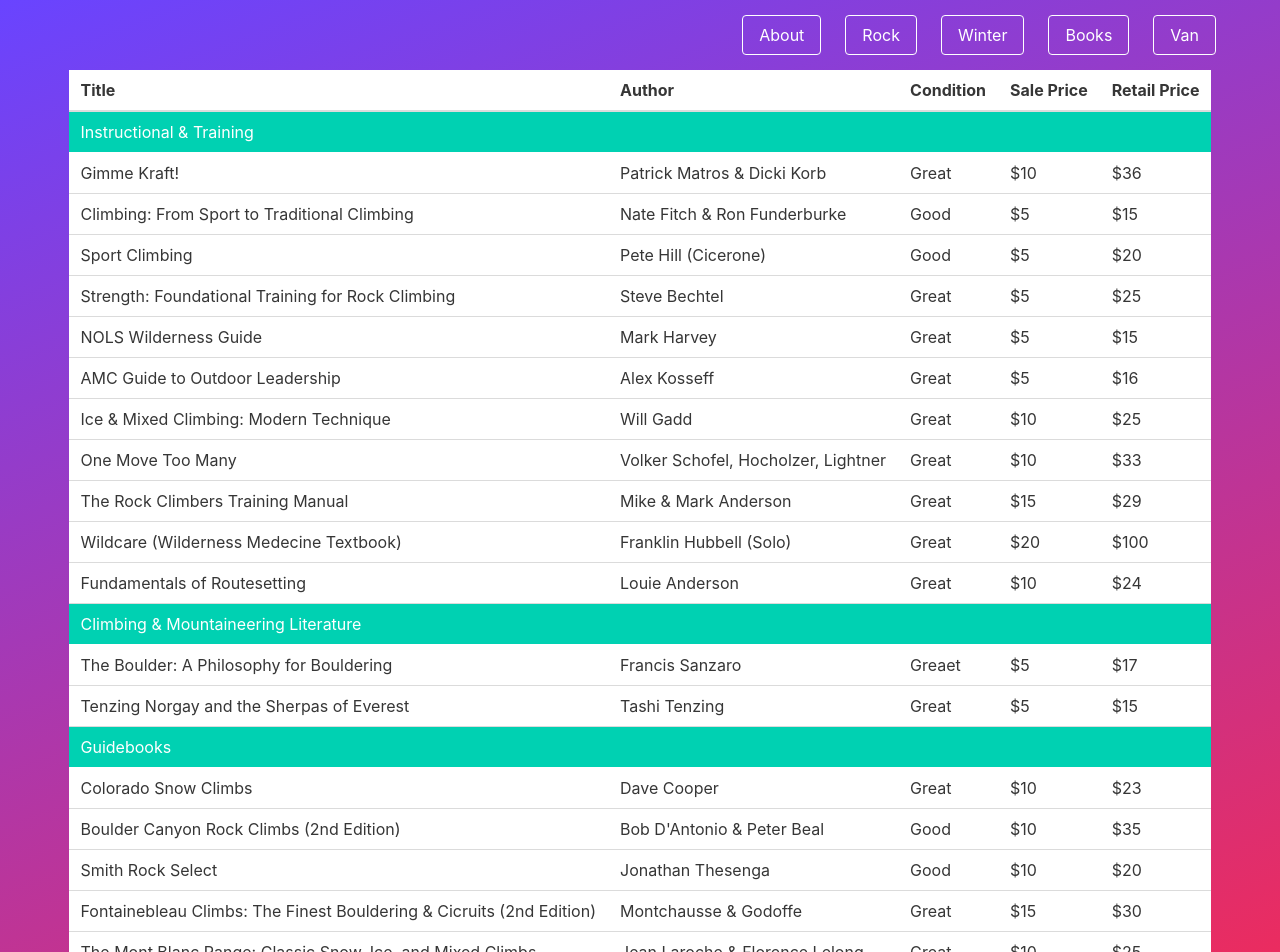
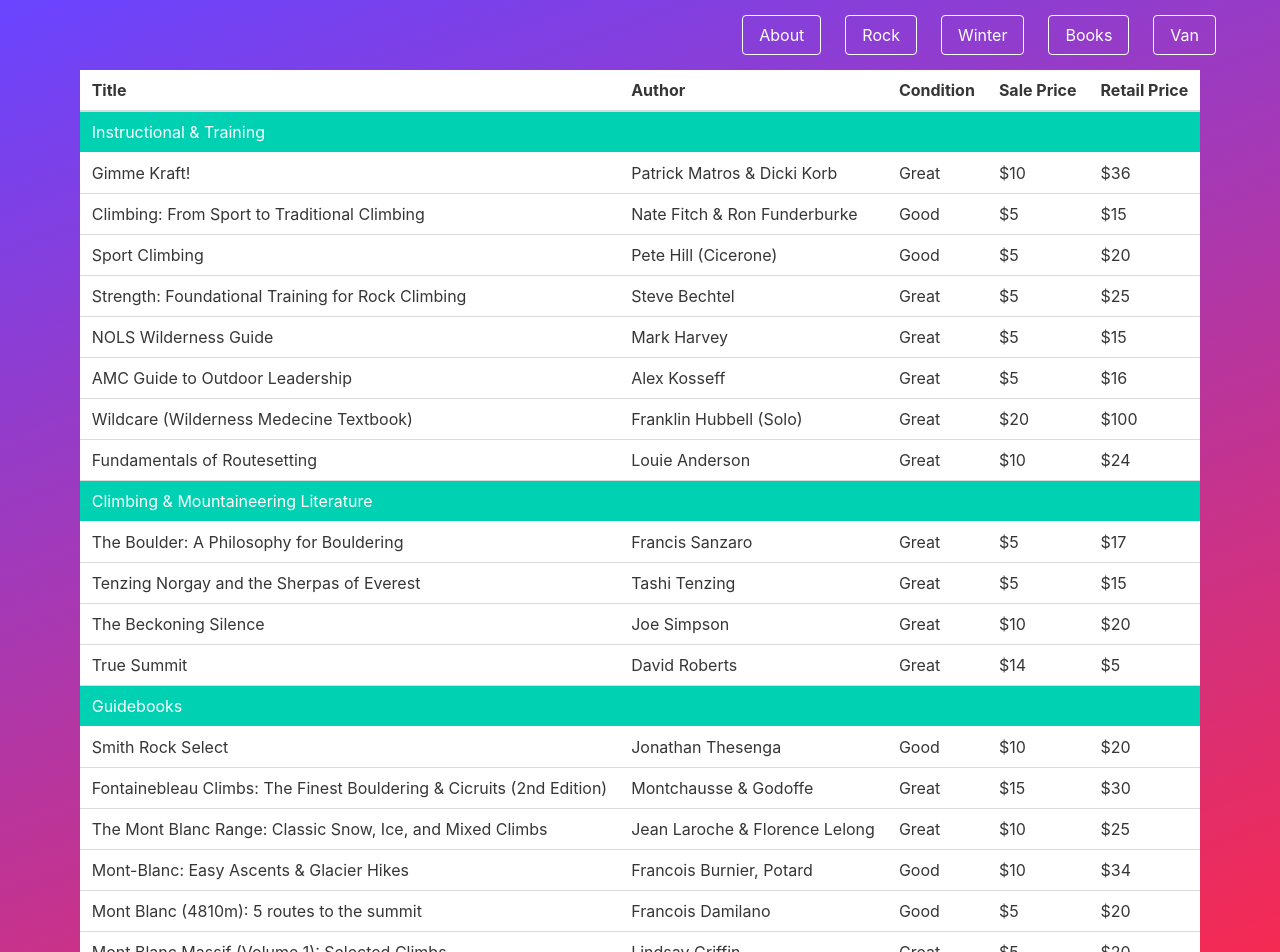
Before and after one commit to mountainsounds/second-wind, a Next.js app: page /books in a window 1280 px wide. Shown: the top 952 px of the page. Built offline with nearby package versions, Linux system fonts and the light colour scheme.

Commit message:
updating retail data

```diff
--- a/components/BooksTable.js
+++ b/components/BooksTable.js
@@ -3,7 +3,7 @@
 
 const BooksTable = () => {
     return (
-        <table class="table">
+        <table className="table">
             <thead>
                 <tr>
                     <th>Title</th>
--- a/components/cards/Card.js
+++ b/components/cards/Card.js
@@ -1,19 +1,15 @@
 import CardImage from "./CardImage";
 import CardContent from "./CardContent";
-import Modal from "./Modal";
 import { useState } from "react";
 
 const Card = ({ data }) => {
     const { image, ...cardData } = data;
-    const [isModalActive, setIsModalActive] = useState(false);
-    const handleModalClick = () => setIsModalActive(!isModalActive);
     return (
         <div className='cardWrapper'>
             < div className="card" >
-                <CardImage image={image} handleModalClick={handleModalClick} />
+                <CardImage image={image} />
                 <CardContent cardData={cardData} />
             </div >
-            <Modal image={image} isModalActive={isModalActive} handleModalClick={handleModalClick} />
         </div>
     )
 }
--- a/components/cards/CardImage.js
+++ b/components/cards/CardImage.js
@@ -1,12 +1,11 @@
 import Image from 'next/image';
 
-const CardImage = ({ handleModalClick, image }) => {
+const CardImage = ({ image }) => {
     return (
         <Image
             src={image}
             alt='Picture of the author'
             layout='responsive'
-            onClick={handleModalClick}
         />
     )
 }
--- a/data/bookItems.js
+++ b/data/bookItems.js
@@ -42,27 +42,6 @@
         retail: '$16'
     },
     {
-        title: 'Ice & Mixed Climbing: Modern Technique',
-        author: 'Will Gadd',
-        condition: 'Great',
-        sale: '$10',
-        retail: '$25'
-    },
-    {
-        title: 'One Move Too Many',
-        author: 'Volker Schofel, Hocholzer, Lightner',
-        condition: 'Great',
-        sale: '$10',
-        retail: '$33'
-    },
-    {
-        title: 'The Rock Climbers Training Manual',
-        author: 'Mike & Mark Anderson',
-        condition: 'Great',
-        sale: '$15',
-        retail: '$29'
-    },
-    {
         title: 'Wildcare (Wilderness Medecine Textbook)',
         author: 'Franklin Hubbell (Solo)',
         condition: 'Great',
@@ -82,7 +61,7 @@
     {
         title: 'The Boulder: A Philosophy for Bouldering',
         author: 'Francis Sanzaro',
-        condition: 'Greaet',
+        condition: 'Great',
         sale: '$5',
         retail: '$17'
     },
@@ -92,24 +71,25 @@
         condition: 'Great',
         sale: '$5',
         retail: '$15'
-    }
+    },
+    {
+        title: 'The Beckoning Silence',
+        author: 'Joe Simpson',
+        condition: 'Great',
+        sale: '$10',
+        retail: '$20'
+    },
+    {
+        title: 'True Summit',
+        author: 'David Roberts',
+        condition: 'Great',
+        sale: '$14',
+        retail: '$5'
+    },
+
 ]
 
 const guidebooks = [
-    {
-        title: 'Colorado Snow Climbs',
-        author: 'Dave Cooper',
-        condition: 'Great',
-        sale: '$10',
-        retail: '$23'
-    },
-    {
-        title: 'Boulder Canyon Rock Climbs (2nd Edition)',
-        author: `Bob D'Antonio & Peter Beal`,
-        condition: 'Good',
-        sale: '$10',
-        retail: '$35'
-    },
     {
         title: 'Smith Rock Select',
         author: 'Jonathan Thesenga',
```
Also changed, not shown: components/cards/Modal.js (deleted, +0 -16 lines), data/winterItems.js (+13 -20 lines).
